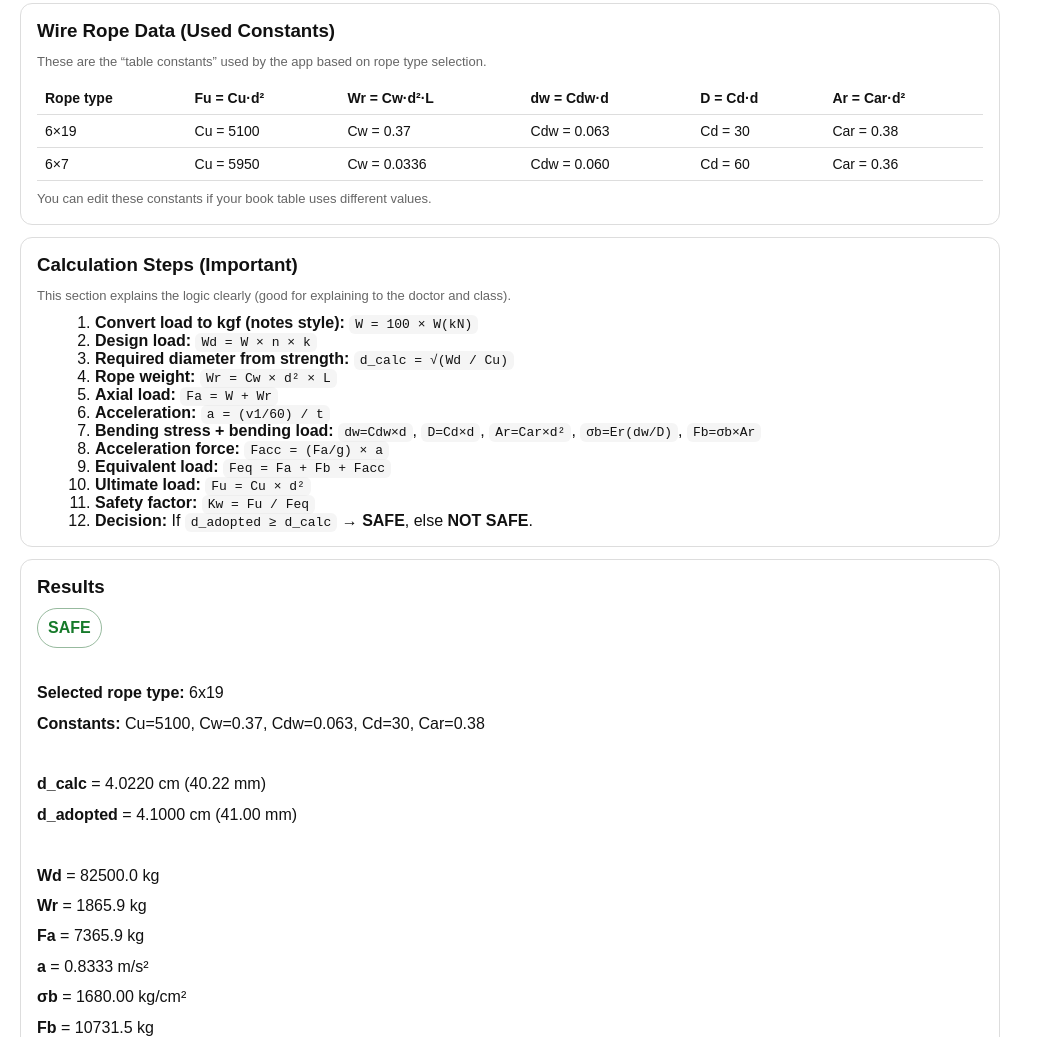
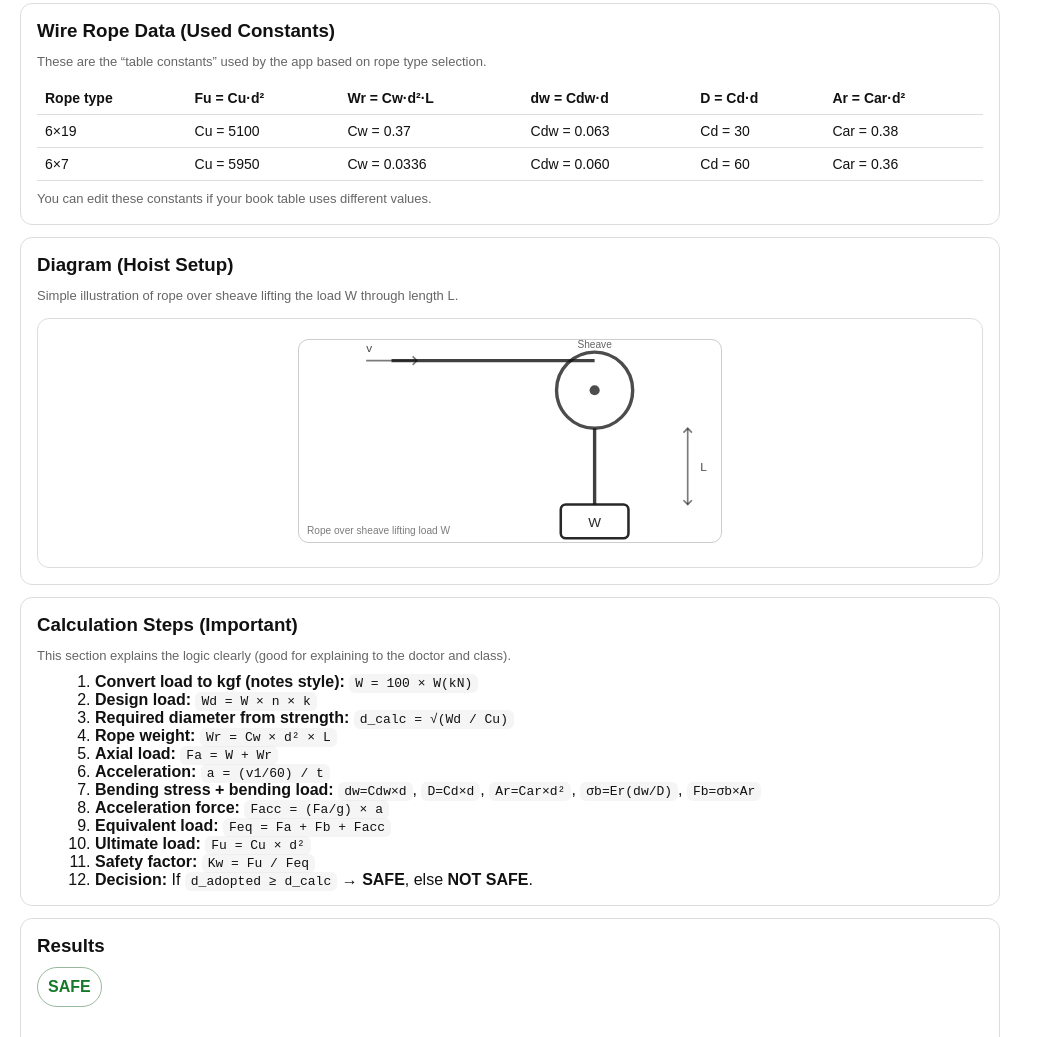
Before and after one commit to alharbi2287/wire-rope-design, a plain HTML site: page index.html in a window 1280 px wide. Shown: the part 869-1906 px from the top of the page, without its empty margins (0-1043 px from the left). Drawn offline with Linux system fonts and the light colour scheme.

Commit message:
Update index.html

```diff
--- a/index.html
+++ b/index.html
@@ -249,6 +249,48 @@
       You can edit these constants if your book table uses different values.
     </div>
   </div>
+  <div class="card">
+  <h3>Diagram (Hoist Setup)</h3>
+  <div class="small">Simple illustration of rope over sheave lifting the load W through length L.</div>
+
+  <div style="margin-top:12px;border:1px solid var(--line);border-radius:12px;padding:12px;">
+    <svg viewBox="0 0 520 260" width="100%" height="220" role="img" aria-label="Hoist diagram">
+      <!-- Frame -->
+      <rect x="10" y="10" width="500" height="240" rx="12" fill="none" stroke="currentColor" opacity="0.25" />
+
+      <!-- Pulley / Sheave -->
+      <circle cx="360" cy="70" r="45" fill="none" stroke="currentColor" stroke-width="4" opacity="0.75"/>
+      <circle cx="360" cy="70" r="6" fill="currentColor" opacity="0.75"/>
+      <text x="360" y="20" text-anchor="middle" fill="currentColor" font-size="12" opacity="0.65">Sheave</text>
+
+      <!-- Rope -->
+      <path d="M120,35 H360" fill="none" stroke="currentColor" stroke-width="4" opacity="0.8"/>
+      <path d="M360,115 V205" fill="none" stroke="currentColor" stroke-width="4" opacity="0.8"/>
+
+      <!-- Load block (group to move if you want later) -->
+      <g id="loadGroup">
+        <rect x="320" y="205" width="80" height="40" rx="6" fill="none" stroke="currentColor" stroke-width="3" opacity="0.9"/>
+        <text x="360" y="232" text-anchor="middle" fill="currentColor" font-size="16" opacity="0.9">W</text>
+      </g>
+
+      <!-- Length arrow L -->
+      <path d="M470,115 V205" stroke="currentColor" stroke-width="2" opacity="0.55"/>
+      <path d="M465,120 L470,115 L475,120" stroke="currentColor" stroke-width="2" fill="none" opacity="0.55"/>
+      <path d="M465,200 L470,205 L475,200" stroke="currentColor" stroke-width="2" fill="none" opacity="0.55"/>
+      <text x="485" y="165" fill="currentColor" font-size="14" opacity="0.75">L</text>
+
+      <!-- Speed arrow v -->
+      <path d="M90,35 H150" stroke="currentColor" stroke-width="2" opacity="0.55"/>
+      <path d="M145,30 L150,35 L145,40" stroke="currentColor" stroke-width="2" fill="none" opacity="0.55"/>
+      <text x="90" y="25" fill="currentColor" font-size="14" opacity="0.75">v</text>
+
+      <!-- Caption -->
+      <text x="20" y="240" fill="currentColor" font-size="12" opacity="0.55">
+        Rope over sheave lifting load W
+      </text>
+    </svg>
+  </div>
+</div>
 
   <!-- ===== Calculation Steps (important for presentation) ===== -->
   <div class="card steps">
```
